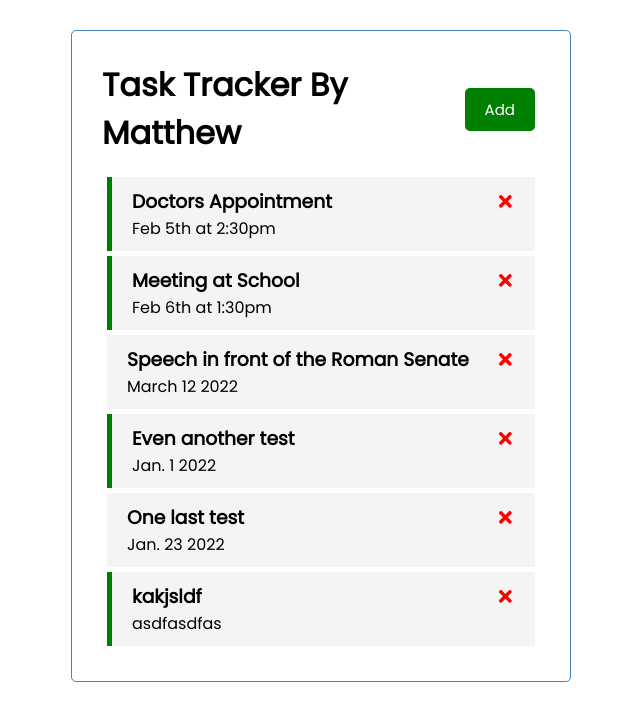
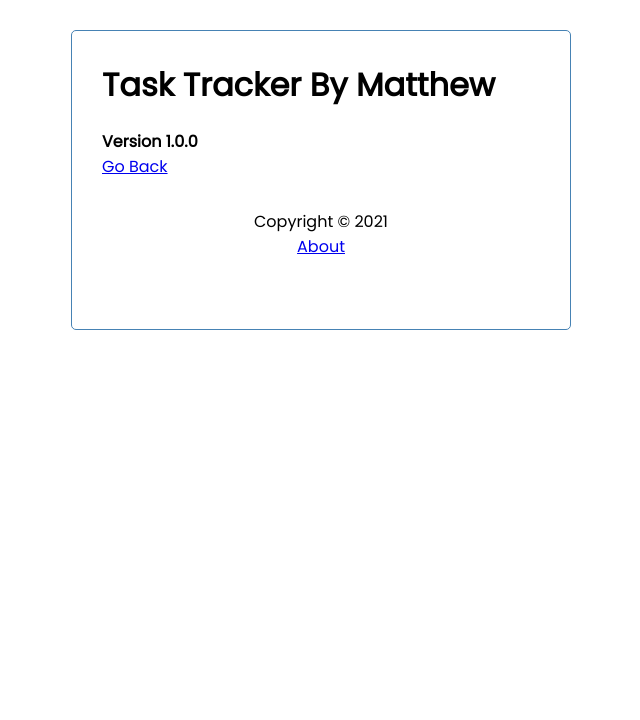
Before and after one commit to matthew-talamantes/react-task-tracker, a React (Create React App) app: page /about in a window 1280 px wide. Shown: the top 720 px of the page, without its empty margins (319-959 px from the left). Built offline with nearby package versions, Linux system fonts and the light colour scheme; data requests are answered from the project's data file.

Commit message:
Add Footer and about and routing

```diff
--- a/src/App.js
+++ b/src/App.js
@@ -1,8 +1,11 @@
 import React from "react";
+import { BrowserRouter as Router, Route} from 'react-router-dom';
 
 import Header from "./components/Header";
 import Tasks from "./components/Tasks";
 import AddTask from "./components/AddTask";
+import Footer from "./components/Footer";
+import About from "./components/About";
 
 function App() {
 
@@ -80,11 +83,19 @@
   const name = 'Matthew';
 
   return (
-    <div className='container'>
-      <Header title='Task Tracker' name={name} onAdd={() => setShowAddTask(!showAddTask)} showAddTask={showAddTask} />
-      {showAddTask && <AddTask onAdd={addTask} />}
-      {tasks.length > 0 ? <Tasks tasks={tasks} onDelete={deleteTask} onToggle={toggleReminder} /> : 'No Tasks Upcoming!'}
-    </div>
+    <Router>
+      <div className='container'>
+        <Header title='Task Tracker' name={name} onAdd={() => setShowAddTask(!showAddTask)} showAddTask={showAddTask} />
+        <Route path='/' exact render={(props) => (
+          <>
+            {showAddTask && <AddTask onAdd={addTask} />}
+            {tasks.length > 0 ? <Tasks tasks={tasks} onDelete={deleteTask} onToggle={toggleReminder} /> : 'No Tasks Upcoming!'}
+          </>
+        )} />
+        <Route path='/about' component={About} />
+        <Footer />
+      </div>
+    </Router>
   );
 }
 
--- /dev/null
+++ b/src/components/About.js
@@ -0,0 +1,13 @@
+import React from 'react';
+import { Link } from 'react-router-dom';
+
+const About = () => {
+    return (
+        <div>
+            <h4>Version 1.0.0</h4>
+            <Link to='/'>Go Back</Link>
+        </div>
+    )
+}
+
+export default About
--- /dev/null
+++ b/src/components/Footer.js
@@ -0,0 +1,14 @@
+import React from 'react';
+import { Link } from 'react-router-dom';
+
+
+const Footer = () => {
+    return (
+        <footer>
+            <p>Copyright &copy; 2021</p>
+            <Link to='/about'>About</Link>
+        </footer>
+    )
+}
+
+export default Footer
--- a/src/components/Header.js
+++ b/src/components/Header.js
@@ -1,14 +1,17 @@
-import React from 'react'
-import PropTypes from 'prop-types'
-import Button from './Button'
+import React from 'react';
+import PropTypes from 'prop-types';
+import { useLocation } from 'react-router-dom';
+
+import Button from './Button';
 
 
 const Header = (props) => {
 
+    const location = useLocation();
     return (
         <header className='header'>
             <h1>{(props.name) ? <>{props.title} By {props.name}</> : props.title}</h1>
-            <Button text={`${!props.showAddTask ? 'Add' : 'Close'}`} color={!props.showAddTask ? 'green' : 'red'} onClick={props.onAdd} />
+            {location.pathname === '/' && <Button text={`${!props.showAddTask ? 'Add' : 'Close'}`} color={!props.showAddTask ? 'green' : 'red'} onClick={props.onAdd} />}
         </header>
     )
 }
```
